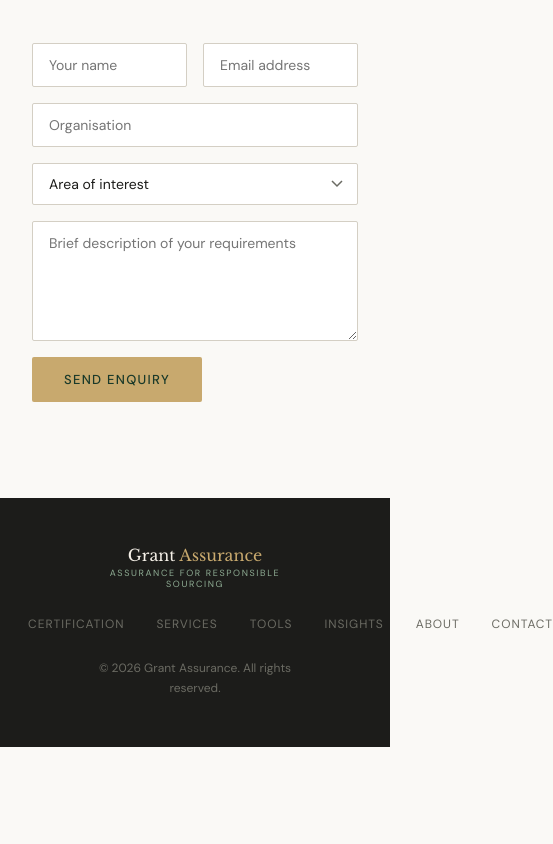
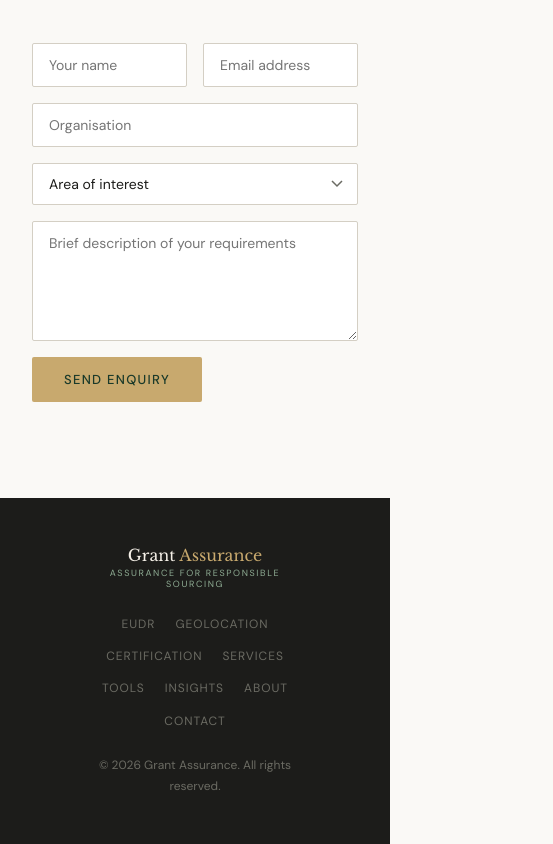
Before and after one commit to grantassurance/gassurance, an Eleventy site: page src/index.html in a window 390 px wide. Shown: the part 6881-7725 px from the top of the page, 553 px wide, since content can reach past the window. Before the commit the page ends 7628 px from the top, so only its background shows below. Built offline with nearby package versions, Linux system fonts and the light colour scheme; Eleventy itself is replaced by a stand-in of ours; files that its build step writes are made by us from their sources.

Commit message:
Add files via upload

```diff
--- a/src/_includes/css/chrome.css
+++ b/src/_includes/css/chrome.css
@@ -20,3 +20,12 @@
     .nav-toggle:focus-visible + .nav-menu-btn { outline: 2px solid var(--forest-light); outline-offset: 4px; }
   }
   .nav-links a.active { color: var(--forest); }
+
+  /* Shared footer additions: eight links do not fit one row on small screens, so they wrap. */
+  .footer-links { flex-wrap: wrap; row-gap: 12px; }
+  @media (max-width: 1200px) {
+    .footer-links { column-gap: 22px; }
+  }
+  @media (max-width: 900px) {
+    .footer-links { justify-content: center; gap: 12px 20px; }
+  }
```
